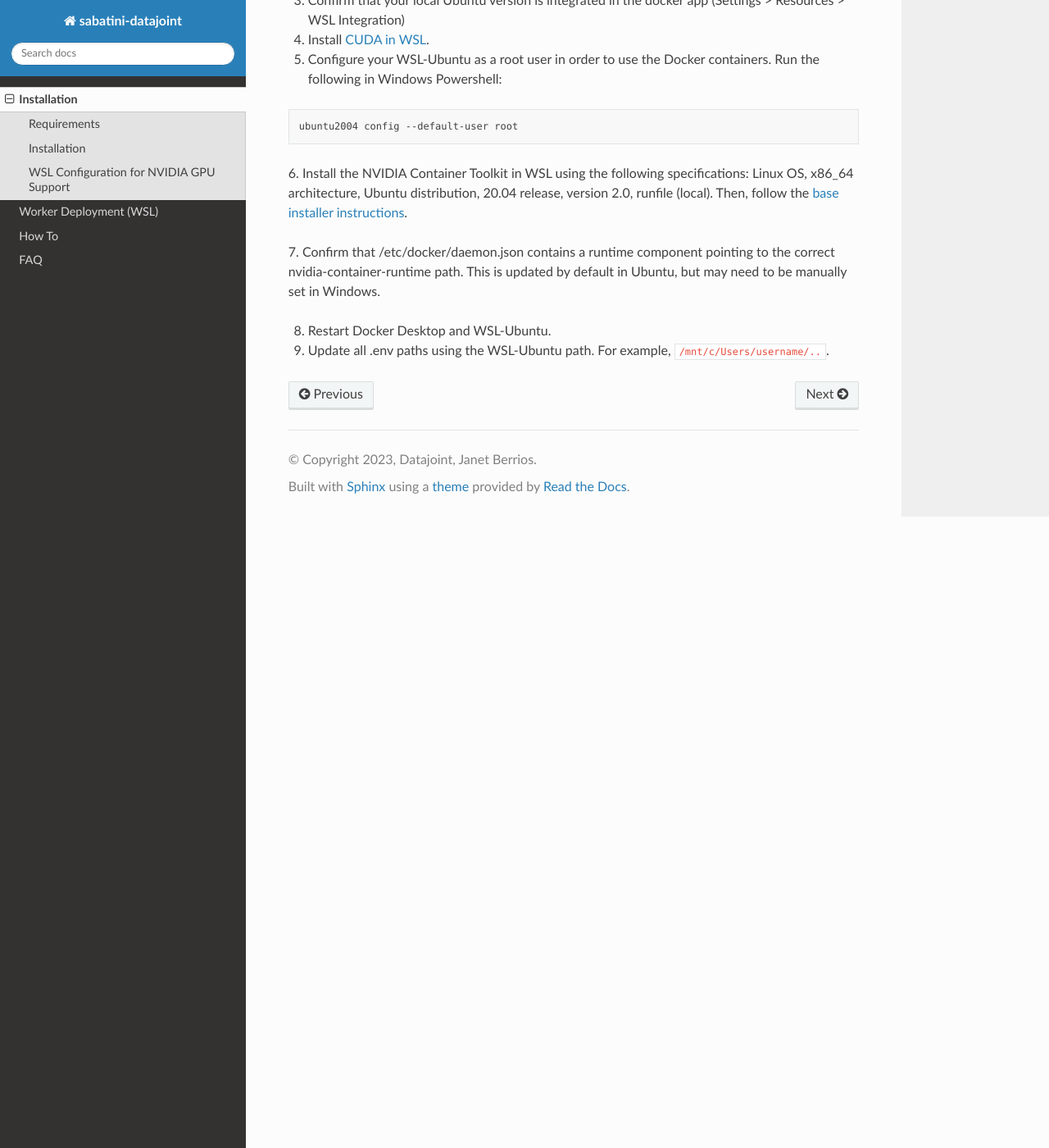
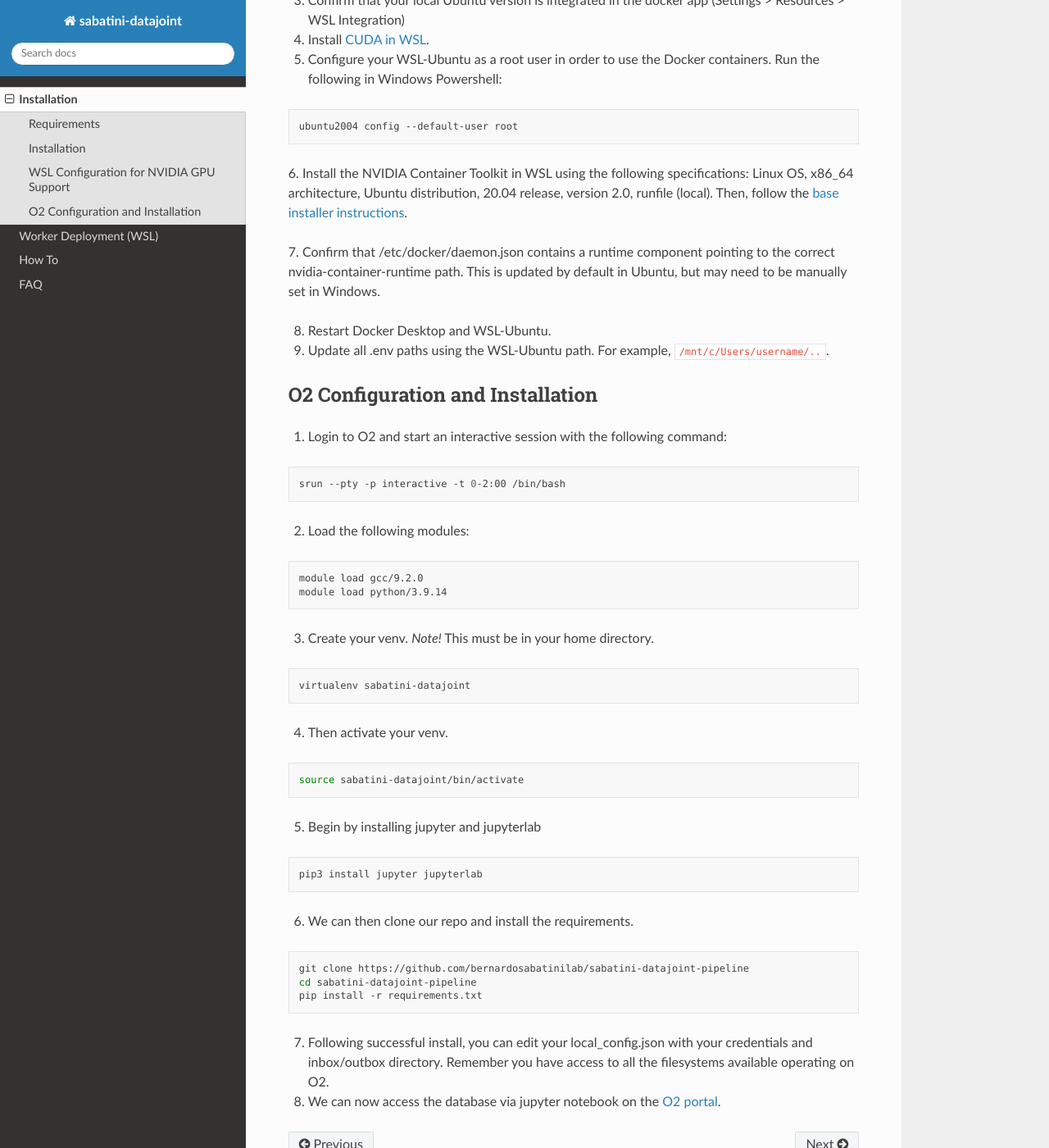
Before and after one commit to bernardosabatinilab/sabatini-datajoint-pipeline, a Sphinx documentation site: the page built from docs/source/Installation.rst, in a window 1280 px wide and 1400 px high, scrolled down 1530 px. Shown: the whole window at 82% size. Built offline with Sphinx 7.4.7 and the Read the Docs theme 2.0.0, drawn with Linux system fonts in a browser that asks for light colours.

Commit message:
adding doc, requirements, and update TOML

```diff
--- a/docs/source/Installation.rst
+++ b/docs/source/Installation.rst
@@ -72,3 +72,51 @@ This is updated by default in Ubuntu, but may need to be manually set in Windows
 8. Restart Docker Desktop and WSL-Ubuntu.
 
 9. Update all .env paths using the WSL-Ubuntu path. For example, ``/mnt/c/Users/username/..``.
+
+
+O2 Configuration and Installation
+##################################
+
+1. Login to O2 and start an interactive session with the following command:
+
+.. code-block:: bash
+
+    srun --pty -p interactive -t 0-2:00 /bin/bash
+
+2. Load the following modules:
+
+.. code-block:: bash
+
+    module load gcc/9.2.0
+    module load python/3.9.14
+
+3. Create your venv. *Note!* This must be in your home directory.
+
+.. code-block:: bash
+
+    virtualenv sabatini-datajoint
+
+4. Then activate your venv.
+
+.. code-block:: bash
+
+    source sabatini-datajoint/bin/activate
+
+5. Begin by installing jupyter and jupyterlab
+
+.. code-block:: bash
+
+    pip3 install jupyter jupyterlab
+
+6. We can then clone our repo and install the requirements.
+
+.. code-block:: bash
+
+    git clone https://github.com/bernardosabatinilab/sabatini-datajoint-pipeline
+    cd sabatini-datajoint-pipeline
+    pip install -r requirements.txt
+
+7. Following successful install, you can edit your local_config.json with your credentials
+   and inbox/outbox directory. Remember you have access to all the filesystems available operating on O2.
+
+8. We can now access the database via jupyter notebook on the `O2 portal <https://o2portal.rc.hms.harvard.edu/pun/sys/dashboard>`_.
--- a/requirements.txt
+++ b/requirements.txt
@@ -19,3 +19,4 @@ tifffile==2021.11.2
 nd2==0.1.6
 seaborn==0.12.0
 pySimpleGUI
+fastparquet
```
Also changed, not shown: 1 other file.
